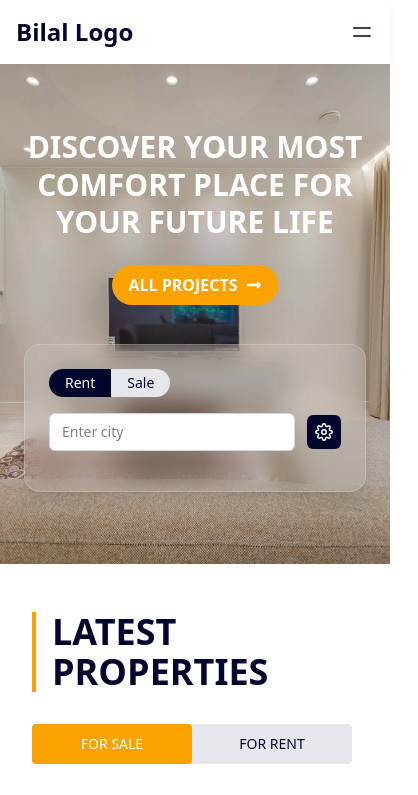
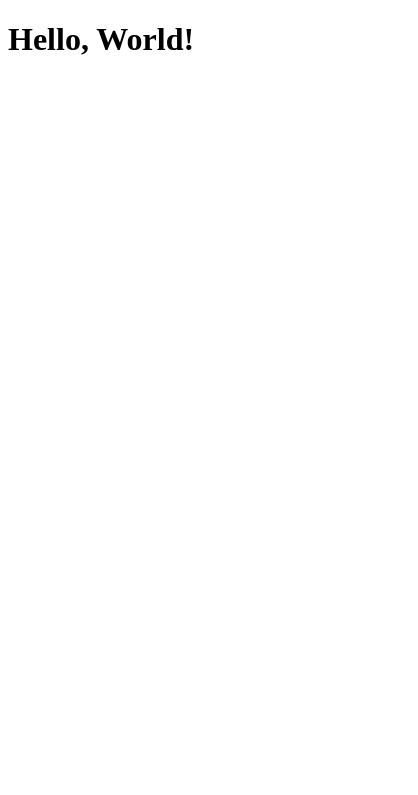
Before and after one commit to bilalshafqat42/psi-landing-page, a React (Create React App) app: page / in a window 390 px wide. Shown: the top 795 px of the page, 418 px wide, since content can reach past the window. Built offline with nearby package versions, Linux system fonts and the light colour scheme.

Commit message:
new fresh code

```diff
--- a/public/index.html
+++ b/public/index.html
@@ -1,27 +1,16 @@
 <!DOCTYPE html>
 <html lang="en">
   <head>
-    <meta charset="utf-8" />
-    <link rel="icon" href="%PUBLIC_URL%/favicon.ico" />
-    <meta name="viewport" content="width=device-width, initial-scale=1" />
-    <meta name="theme-color" content="#000000" />
-    <meta
-      name="description"
-      content="Web site created using create-react-app"
-    />
-    <link rel="apple-touch-icon" href="%PUBLIC_URL%/logo192.png" />
-    <script src="https://cdn.jsdelivr.net/npm/@tailwindcss/browser@4"></script>
-    <link rel="manifest" href="%PUBLIC_URL%/manifest.json" />
-    <link rel="preconnect" href="https://fonts.googleapis.com" />
-    <link rel="preconnect" href="https://fonts.gstatic.com" crossorigin />
+    <meta charset="UTF-8" />
+    <meta name="viewport" content="width=device-width, initial-scale=1.0" />
+    <title>Shafqat Bilal Landing Page</title>
+    <!-- Google Fonts (optional) -->
     <link
-      href="https://fonts.googleapis.com/css2?family=Poppins:ital,wght@0,100;0,200;0,300;0,400;0,500;0,600;0,700;0,800;0,900;1,100;1,200;1,300;1,400;1,500;1,600;1,700;1,800;1,900&display=swap"
+      href="https://fonts.googleapis.com/css2?family=Inter:wght@400;600&display=swap"
       rel="stylesheet"
     />
-    <title>Bilal Real Estate Project</title>
   </head>
   <body>
-    <noscript>You need to enable JavaScript to run this app.</noscript>
     <div id="root"></div>
   </body>
 </html>
--- a/src/App.js
+++ b/src/App.js
@@ -1,13 +1,12 @@
+// src/App.js
 import React from "react";
-import "./App.css";
-import Home from "./pages/Home";
 
-const App = () => {
+function App() {
   return (
-    <>
-      <Home />
-    </>
+    <div className="min-h-screen bg-white text-black flex items-center justify-center">
+      <h1 className="text-3xl font-semibold">Hello, World!</h1>
+    </div>
   );
-};
+}
 
 export default App;
--- a/src/components/Header.jsx
+++ b/src/components/Header.jsx
@@ -5,7 +5,7 @@ import TopBar from "./TopBar";
 const Header = () => {
   return (
     <header>
-      <TopBar />
+      {/* <TopBar /> */}
       <Navbar />
     </header>
   );
--- a/src/components/Navbar.jsx
+++ b/src/components/Navbar.jsx
@@ -1,133 +1,51 @@
-import React, { useState } from "react";
-import { FaLongArrowAltRight, FaRegHeart } from "react-icons/fa";
+import React from "react";
 
 const Navbar = () => {
-  const [isOpen, setIsOpen] = useState(false);
-
   return (
-    <nav className="bg-white shadow-md">
-      <div className="max-w-7xl mx-auto px-4">
-        <div className="flex justify-between items-center h-16">
-          {/* Left: Logo */}
-          <div className="flex-shrink-0">
-            <a
-              href="#"
-              className="text-2xl font-bold text-[#01062d] hover:text-[#faa300]"
-            >
-              Bilal Logo{" "}
-            </a>
-          </div>
-
-          {/* Center: Desktop Menu */}
-          <div className="hidden md:flex space-x-6">
-            <a
-              href="#"
-              className="font-semibold text-[#01062d] hover:text-[#faa300] font-bold"
-            >
-              RENT/BUY
-            </a>
-            <a
-              href="#"
-              className="font-semibold text-[#01062d] hover:text-[#faa300] font-bold"
-            >
-              AREA
-            </a>
-            <a
-              href="#"
-              className="font-semibold text-[#01062d] hover:text-[#faa300] font-bold"
-            >
-              PROJECT
-            </a>
-            <a
-              href="#"
-              className="font-semibold text-[#01062d] hover:text-[#faa300] font-bold"
-            >
-              DEVELOPER
-            </a>
-            <a
-              href="#"
-              className="font-semibold text-[#01062d] hover:text-[#faa300] font-bold"
-            >
-              LIST YOUR PROPERTY
-            </a>
-          </div>
-
-          {/* Right: Desktop Button */}
-          <div className="hidden md:flex gap-2">
-            <button className="bg-[#faa300] font-semibold text-[#000] px-4 py-2 rounded-3xl hover:bg-[#01062d] hover:text-[#faa300] transition">
-              <span className="flex justify-center items-center gap-2">
-                CONSULTATION <FaLongArrowAltRight />
-              </span>
-            </button>
-            <button className="bg-[#f4f5f8] font-semibold text-[#faa300] px-4 py-2 rounded-xl hover:bg-[#01062d] hover:text-[#faa300] transition">
-              <FaRegHeart />
-            </button>
-          </div>
-
-          {/* Mobile Menu Toggle */}
-          <div className="md:hidden flex items-center">
-            <button
-              onClick={() => setIsOpen(!isOpen)}
-              className="text-gray-700 focus:outline-none"
-            >
+    <header className="absolute top-0 left-0 w-full z-50">
+      <div className="max-w-7xl mx-auto px-6 py-5 flex items-center justify-between">
+        {/* Logo */}
+        <div className="text-white font-semibold text-lg flex items-center gap-2">
+          {/* Replace with your logo */}
           <svg
             className="w-6 h-6"
             fill="none"
             stroke="currentColor"
+            strokeWidth="2"
             viewBox="0 0 24 24"
-                xmlns="http://www.w3.org/2000/svg"
           >
-                {isOpen ? (
             <path
               strokeLinecap="round"
               strokeLinejoin="round"
-                    strokeWidth="2"
-                    d="M6 18L18 6M6 6l12 12"
+              d="M5 13l4 4L19 7"
             />
-                ) : (
-                  <path
-                    strokeLinecap="round"
-                    strokeLinejoin="round"
-                    strokeWidth="2"
-                    d="M4 8h16M4 16h16"
-                  />
-                )}
           </svg>
-            </button>
-          </div>
-        </div>
+          <span className="font-bold tracking-wider">nikori</span>
         </div>
 
-      {/* Animated Mobile Menu */}
-      <div
-        className={`md:hidden px-4 overflow-hidden transform transition-all duration-300 ease-in-out ${
-          isOpen
-            ? "translate-y-0 opacity-100 max-h-[500px]"
-            : "-translate-y-4 opacity-0 max-h-0 pointer-events-none"
-        }`}
+        {/* Nav Links */}
+        <nav className="hidden md:flex items-center space-x-8">
+          <a
+            href="#about"
+            className="text-white font-medium hover:opacity-80 transition"
           >
-        <a href="#" className="block font-medium text-[#01062d] py-2">
-          RENT/BUY
+            About
           </a>
-        <a href="#" className="block font-medium text-[#01062d] py-2">
-          AREA
+          <a
+            href="#ownership"
+            className="text-white font-medium hover:opacity-80 transition"
+          >
+            Full Ownership
           </a>
-        <a href="#" className="block font-medium text-[#01062d] py-2">
-          PROJECT
+          <a
+            href="#contact"
+            className="text-white font-medium hover:opacity-80 transition"
+          >
+            Contact Us
           </a>
-        <a href="#" className="block font-medium text-[#01062d] py-2">
-          DEVELOPER
-        </a>
-        <a href="#" className="block font-medium text-[#01062d] py-2">
-          LIST YOUR PROPERTY
-        </a>
-        <button className="bg-[#faa300] font-semibold text-[#000] px-4 py-2 rounded-3xl hover:bg-[#01062d] hover:text-[#faa300] transition mb-5">
-          <span className="flex justify-center items-center gap-2">
-            CONSULTATION <FaLongArrowAltRight />
-          </span>
-        </button>
+        </nav>
       </div>
-    </nav>
+    </header>
   );
 };
 
--- a/src/index.js
+++ b/src/index.js
@@ -1,17 +1,12 @@
-import React from 'react';
-import ReactDOM from 'react-dom/client';
-import './index.css';
-import App from './App';
-import reportWebVitals from './reportWebVitals';
+// src/index.js
+import React from "react";
+import ReactDOM from "react-dom/client";
+import "./index.css";
+import App from "./App";
 
-const root = ReactDOM.createRoot(document.getElementById('root'));
+const root = ReactDOM.createRoot(document.getElementById("root"));
 root.render(
   <React.StrictMode>
     <App />
   </React.StrictMode>
 );
-
-// If you want to start measuring performance in your app, pass a function
-// to log results (for example: reportWebVitals(console.log))
-// or send to an analytics endpoint. Learn more: https://bit.ly/CRA-vitals
-reportWebVitals();
```
Also changed, not shown: 1 other file (tests, documents, lock files or other folders). Lines whose indentation alone changed are shown as unchanged.
